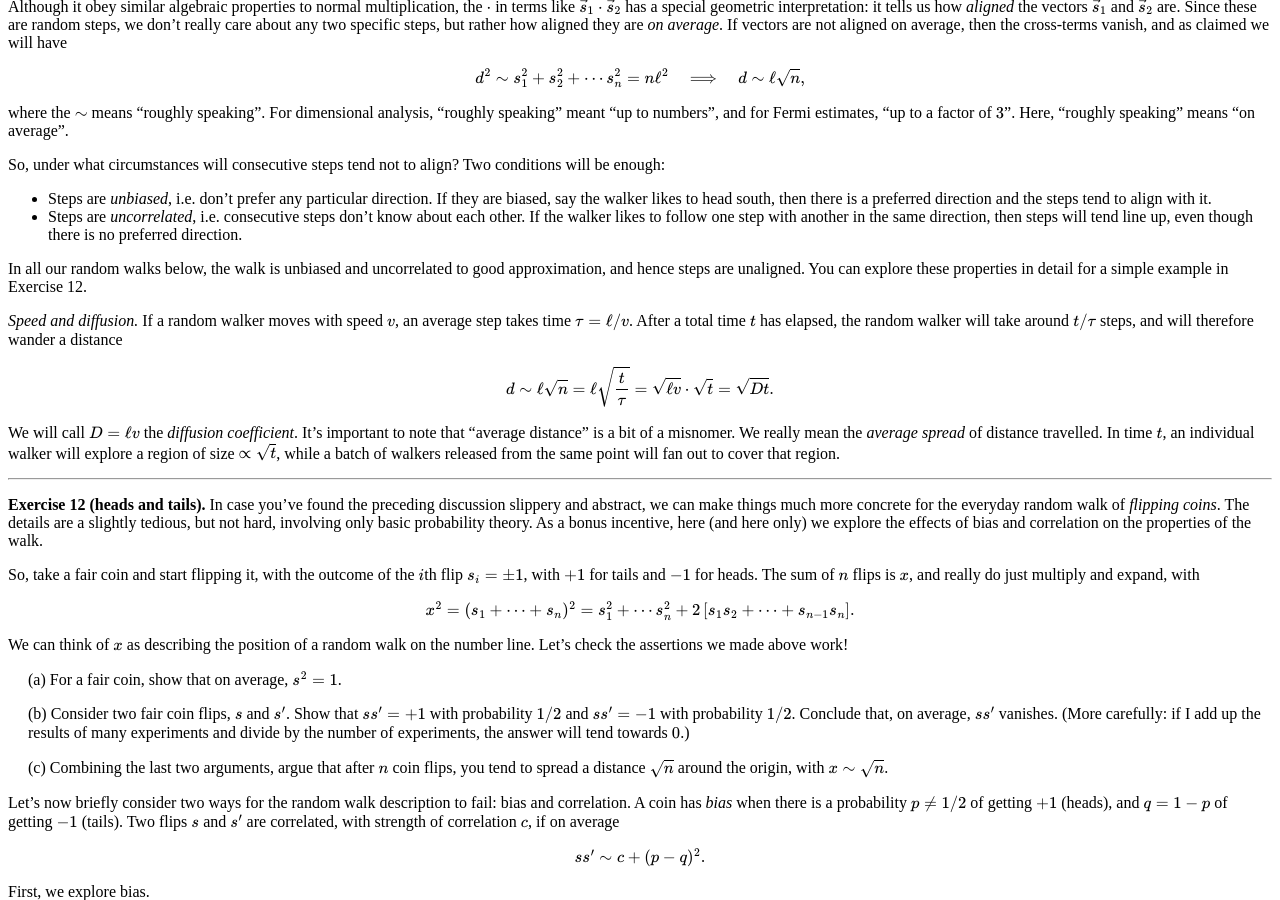
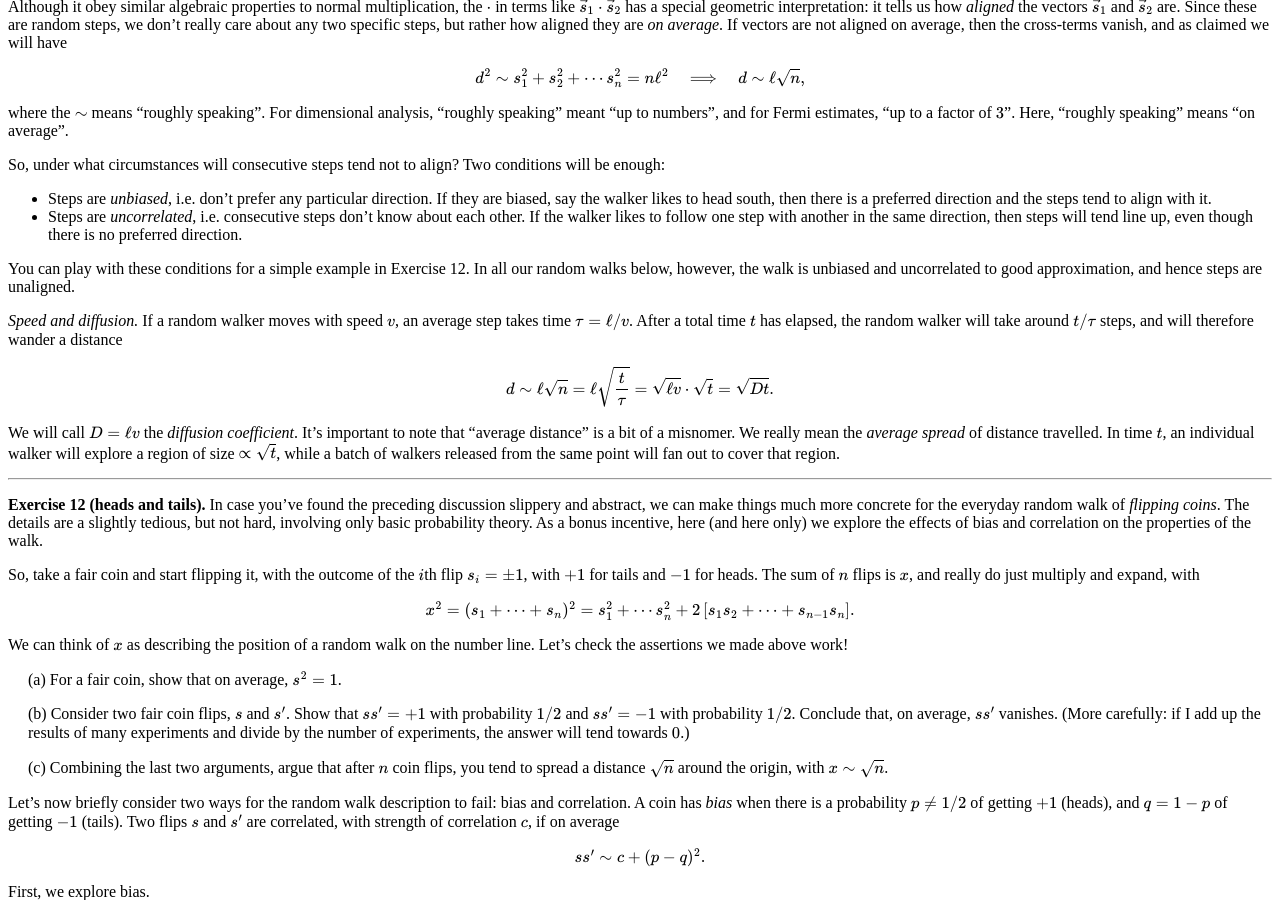
Before and after one commit to hapax/hapax.github.io, a Jekyll site: the page built from _posts/2020-02-24-napkin-hacks.md, in a window 1280 px wide and 900 px high, scrolled down 17858 px. Built offline with Jekyll 4.4.1, drawn with Linux system fonts in a browser that asks for light colours; our own code applies the rules of GitHub Pages for plain Markdown files; formulas are drawn with MathJax 3; a script that is not in the unit is left out.

Commit message:
Update 2020-02-24-napkin-hacks.md

```diff
--- a/_posts/2020-02-24-napkin-hacks.md
+++ b/_posts/2020-02-24-napkin-hacks.md
@@ -1239,9 +1239,9 @@ Two conditions will be enough:
   direction, then steps will tend line up, even though there is no
   preferred direction.
 
-In all our random walks below, the walk is unbiased and uncorrelated
+You can play with these conditions for a simple example in Exercise 12.
+In all our random walks below, however, the walk is unbiased and uncorrelated
 to good approximation, and hence steps are unaligned.
-You can explore these properties in detail for a simple example in Exercise 12.
 
 *Speed and diffusion.* If a random walker moves with speed $v$, an average step takes time
 $\tau = \ell/v$. After a total time $t$ has elapsed, the random walker
```
